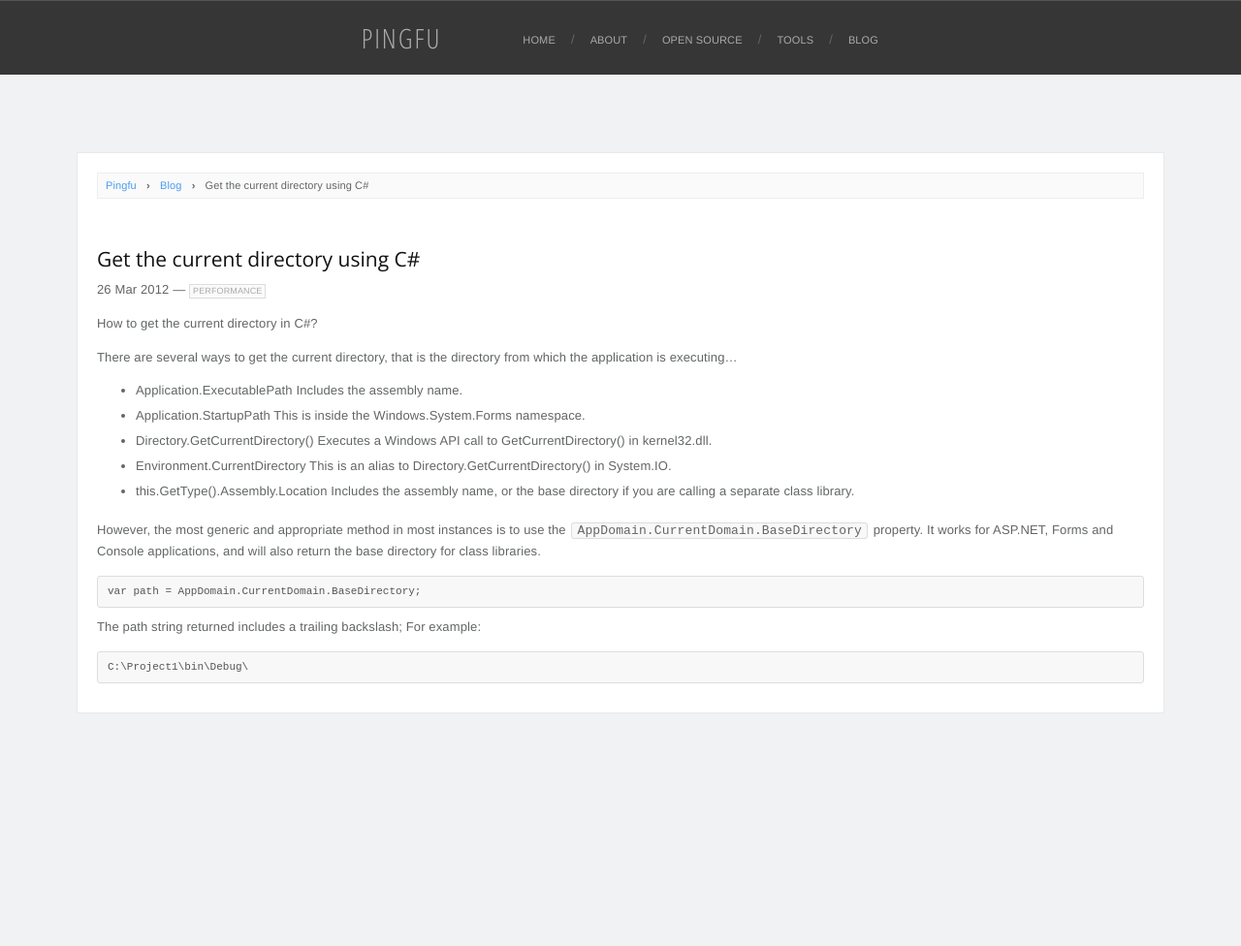
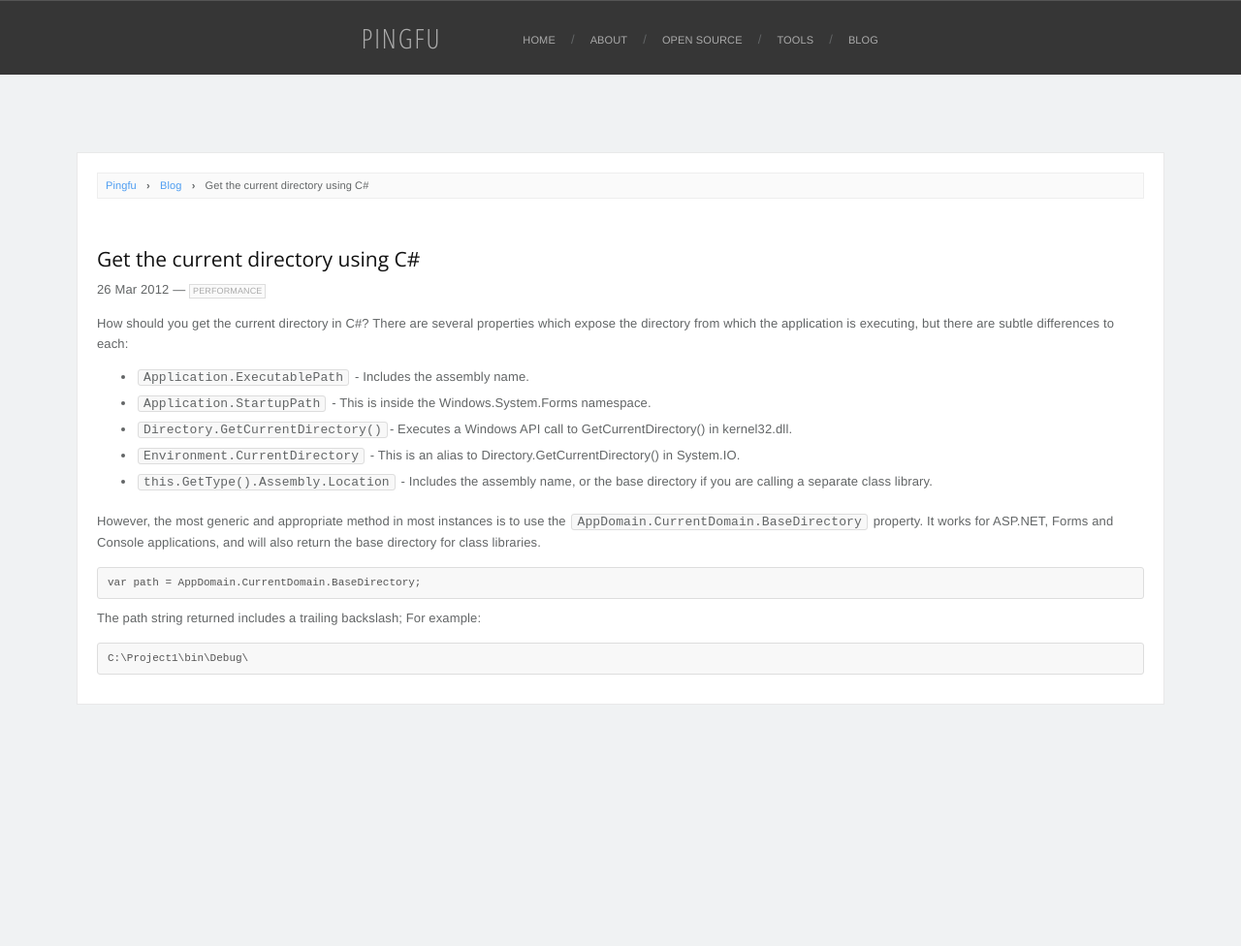
Before and after one commit to pingfu/pingfu.github.io, a Jekyll site: the page built from _posts/2012-03-26-get-current-directory-using-csharp.markdown, in a window 1280 px wide. Shown: the whole page at 97% size. Built offline with Jekyll 4.4.1, drawn with Linux system fonts in a browser that asks for light colours; nearby versions of some CDN libraries; Markdown is read by kramdown in place of the engine named in the settings.

Commit message:
updated posts

```diff
--- a/_posts/2012-03-26-get-current-directory-using-csharp.markdown
+++ b/_posts/2012-03-26-get-current-directory-using-csharp.markdown
@@ -6,20 +6,13 @@ categories: Performance
 tags: c#
 ---
 
-How to get the current directory in C#?
+How should you get the current directory in C#? There are several properties which expose the directory from which the application is executing, but there are subtle differences to each:
 
-There are several ways to get the current directory, that is the directory from which the application is executing…
-
-1. Application.ExecutablePath
-   Includes the assembly name.
-2. Application.StartupPath
-   This is inside the Windows.System.Forms namespace.
-3. Directory.GetCurrentDirectory()
-   Executes a Windows API call to GetCurrentDirectory() in kernel32.dll.
-4. Environment.CurrentDirectory
-   This is an alias to Directory.GetCurrentDirectory() in System.IO.
-5. this.GetType().Assembly.Location
-   Includes the assembly name, or the base directory if you are calling a separate class library.
+1. `Application.ExecutablePath` - Includes the assembly name.
+2. `Application.StartupPath` - This is inside the Windows.System.Forms namespace.
+3. `Directory.GetCurrentDirectory()`- Executes a Windows API call to GetCurrentDirectory() in kernel32.dll.
+4. `Environment.CurrentDirectory` - This is an alias to Directory.GetCurrentDirectory() in System.IO.
+5. `this.GetType().Assembly.Location` - Includes the assembly name, or the base directory if you are calling a separate class library.
 
 However, the most generic and appropriate method in most instances is to use the `AppDomain.CurrentDomain.BaseDirectory` property. It works for ASP.NET, Forms and Console applications, and will also return the base directory for class libraries.
 
```
